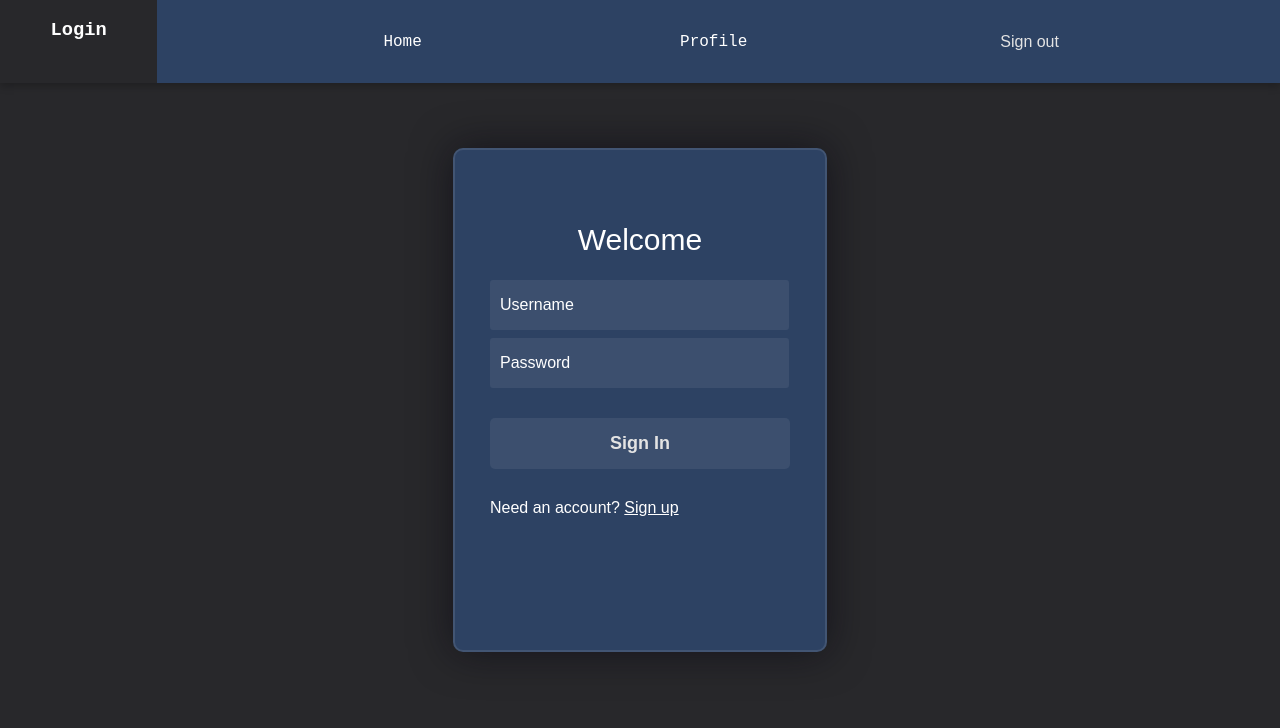
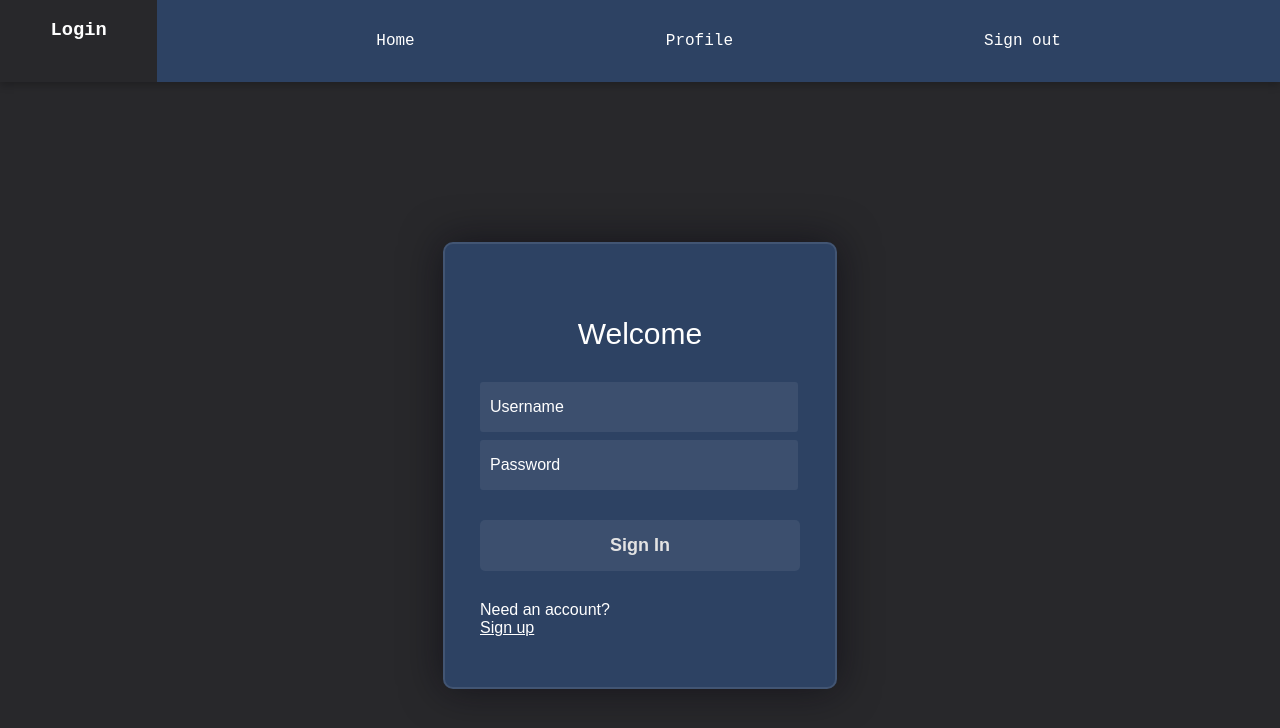
Before and after one commit to ProgrammeringQuiz/Quiz, a Vue app: page /login in a window 1280 px wide. Shown: the top 728 px of the page. Built offline with nearby package versions, Linux system fonts and the light colour scheme.

Commit message:
Fix CSS for sign-in

```diff
--- a/src/App.vue
+++ b/src/App.vue
@@ -1,6 +1,6 @@
 <script setup>
-import {RouterLink, RouterView, useRoute} from "vue-router";
-import {useAuthStore} from "@/stores/authStore";
+import { RouterLink, RouterView, useRoute } from "vue-router";
+import { useAuthStore } from "@/stores/authStore";
 import { ref } from "vue";
 
 let show = ref(false);
@@ -9,13 +9,12 @@ const authStore = useAuthStore();
 function BarText() {
   let text;
   if (useRoute().params.name == null) {
-    text = useRoute().name
-  }else {
-    text = useRoute().params.name
+    text = useRoute().name;
+  } else {
+    text = useRoute().params.name;
   }
-  return text
+  return text;
 }
-
 </script>
 
 <template>
@@ -40,14 +39,22 @@ function BarText() {
           <RouterLink class="route" @click="show = !show" to="/History">
             History
           </RouterLink>
-          <button @click="authStore.logout(), show = !show">Sign out</button>
+          <a
+            class="route"
+            @click="
+              authStore.logout();
+              show = !show;
+            "
+          >
+            Sign out
+          </a>
         </nav>
       </Transition>
 
       <nav id="desktop">
         <RouterLink class="route" to="/">Home</RouterLink>
         <RouterLink class="route" to="/profile">Profile</RouterLink>
-        <button @click="authStore.logout()">Sign out</button>
+        <a class="route" @click="authStore.logout()">Sign out</a>
       </nav>
     </div>
   </header>
@@ -116,6 +123,7 @@ nav a {
   padding: 0.8em;
   text-decoration: none;
   color: white;
+  cursor: pointer
 }
 .route:hover {
   background-color: #232747;
@@ -126,7 +134,6 @@ nav a {
 }
 
 @media screen and (min-width: 1024px) {
-
   button {
     width: 10%;
   }
@@ -166,7 +173,7 @@ nav a {
   }
 
   .route:hover {
-    background-color: #232747
+    background-color: #232747;
   }
 }
 </style>
@@ -182,5 +189,7 @@ body {
     max-width: 100em;
     margin: auto;
   }
+
+
 }
 </style>
--- a/src/components/Login.vue
+++ b/src/components/Login.vue
@@ -42,18 +42,15 @@ const signIn = async () => {
 
 <style scoped>
 form {
-  height: 400px;
-  width: 300px;
+  display: flex;
+  flex-direction: column;
   background-color: #2d4263;
-  position: absolute;
-  transform: translate(-50%, -50%);
-  top: 50%;
-  left: 50%;
-  border-radius: 10px;
-  backdrop-filter: blur(10px);
+  max-width: 20em;
+  margin: 10em auto;
+  border-radius: 0.625em;
   border: 2px solid rgba(255, 255, 255, 0.1);
   box-shadow: 0 0 40px rgba(8, 7, 16, 0.6);
-  padding: 50px 35px;
+  padding: 3.125em 2.1875em;
 }
 
 form * {
```
